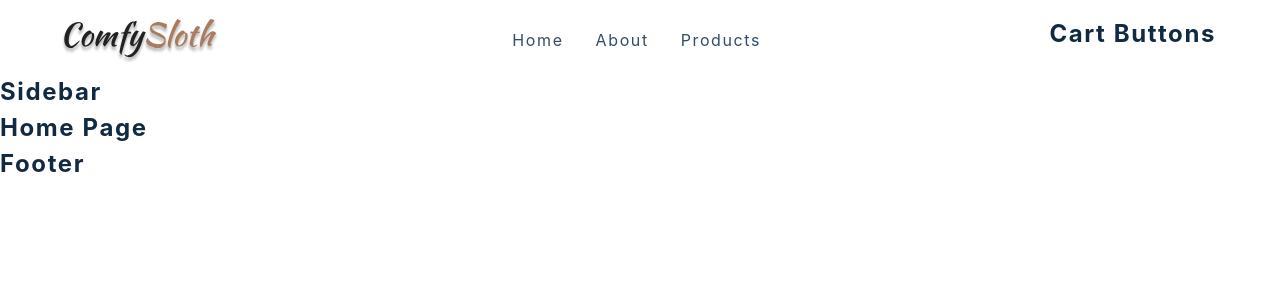
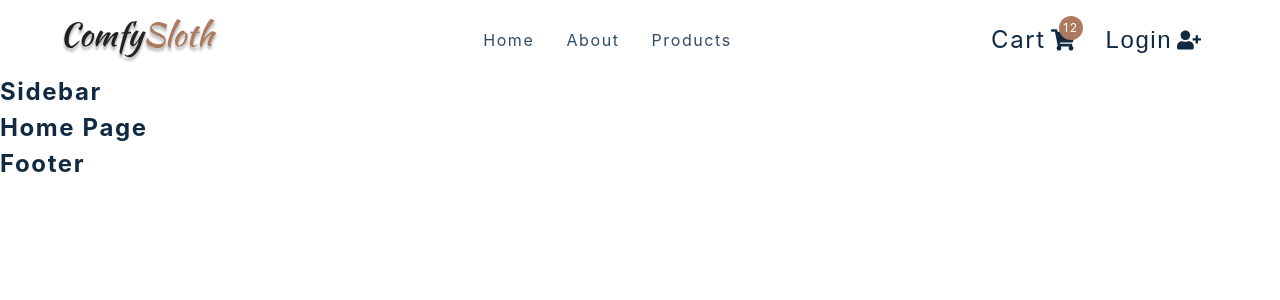
Before and after one commit to NikhilAtyali/comfy-store, a React (Create React App) app: page / in a window 1280 px wide. Shown: the top 300 px of the page. Built offline with nearby package versions, Linux system fonts and the light colour scheme; the HTML template or start-up script is replaced by a standard one.

Commit message:
added cart button

```diff
--- a/src/components/CartButtons.js
+++ b/src/components/CartButtons.js
@@ -1,14 +1,28 @@
-import React from 'react'
-import { FaShoppingCart, FaUserMinus, FaUserPlus } from 'react-icons/fa'
-import { Link } from 'react-router-dom'
-import styled from 'styled-components'
-import { useProductsContext } from '../context/products_context'
-import { useCartContext } from '../context/cart_context'
-import { useUserContext } from '../context/user_context'
+import React from "react";
+import { FaShoppingCart, FaUserMinus, FaUserPlus } from "react-icons/fa";
+import { Link } from "react-router-dom";
+import styled from "styled-components";
+import { useProductsContext } from "../context/products_context";
+import { useCartContext } from "../context/cart_context";
+import { useUserContext } from "../context/user_context";
 
 const CartButtons = () => {
-  return <h4>cart buttons </h4>
-}
+  return (
+    <Wrapper className="cart-btn-wrapper">
+      <Link to="/cart" className="cart-btn">
+        Cart
+        <span className="cart-container">
+
+          <FaShoppingCart />
+        </span>
+        <span className="cart-value ">12 </span>
+      </Link>
+      <button type="button" className="auth-btn">
+        Login <FaUserPlus />
+      </button>
+    </Wrapper>
+  );
+};
 
 const Wrapper = styled.div`
   display: grid;
@@ -22,7 +36,6 @@
     letter-spacing: var(--spacing);
     color: var(--clr-grey-1);
     display: flex;
-
     align-items: center;
   }
   .cart-container {
@@ -36,8 +49,10 @@
   }
   .cart-value {
     position: absolute;
-    top: -10px;
-    right: -16px;
+    // top: -10px;
+    // right: -16px;
+    top: 16px;
+    right: 197px;
     background: var(--clr-primary-5);
     width: 16px;
     height: 16px;
@@ -62,5 +77,5 @@
       margin-left: 5px;
     }
   }
-`
-export default CartButtons
+`;
+export default CartButtons;
```
